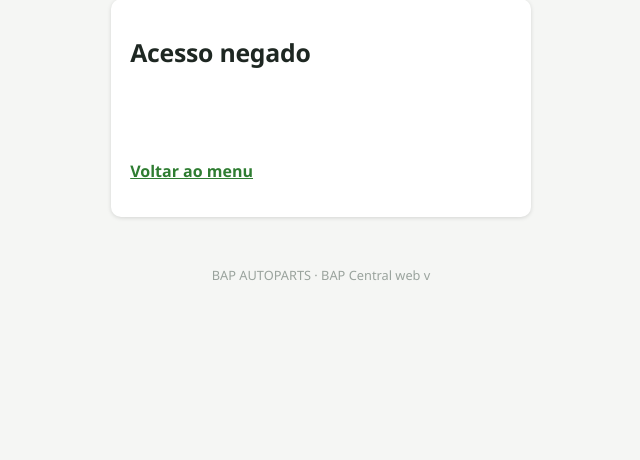
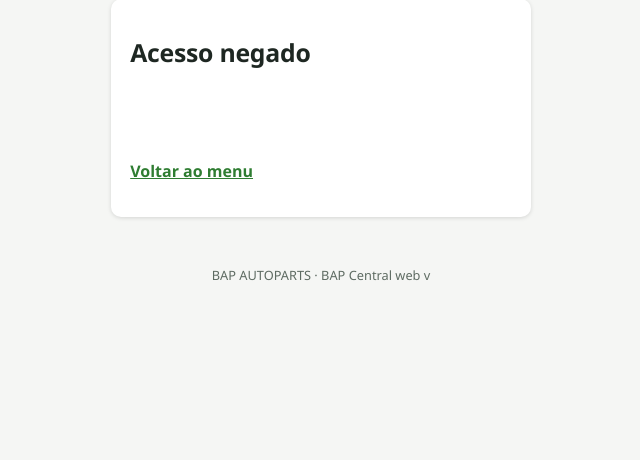
Before and after one commit to aloirr/bapcentral, a Python web app: template web/app/templates/erro.html in a window 1280 px wide. Shown: the part 80-540 px from the top of the page, without its empty margins (319-959 px from the left). Run offline with Jinja, Linux system fonts and the light colour scheme; the template is opened without the code that fills it, so the values that code supplies are empty.

Commit message:
T-0020: abas cabem no celular, rodapé com contraste AA, margens no celular
Agente: modulo-web

Co-Authored-By: Claude Opus 5.5 <noreply@anthropic.com>
Claude-Session: https://claude.ai/code/session_017Zri5neTVPHYrDUXf9tjgB

```diff
--- a/web/app/static/estilo.css
+++ b/web/app/static/estilo.css
@@ -222,7 +222,7 @@ body{background:#F5F6F4;color:#1E2722;font-family:"Segoe UI",system-ui,Roboto,sa
 .aviso.info{background:transparent;color:#69736D;font-size:.78rem;text-align:right;padding:.4rem 1.4rem 0}
 .aviso.info.faixa-pc,main .aviso.info{text-align:left;background:#EEF4EC;color:#1E2722;border-radius:8px;padding:.45rem .8rem;margin:.3rem 0}
 main{max-width:1320px;padding:.6rem 1.4rem}
-.abas{display:inline-flex;gap:2px;background:#E6EAE5;border-radius:10px;padding:3px;margin:.4rem 0 1rem}
+.abas{display:inline-flex;max-width:100%;overflow-x:auto;gap:2px;background:#E6EAE5;border-radius:10px;padding:3px;margin:.4rem 0 1rem}
 .abas a{background:none;border-radius:8px;color:#4A564E;padding:.45rem 1rem;font-weight:600}
 .abas a.ativa{background:#fff;color:#1E2722;box-shadow:0 1px 3px #0002}
 .cab-painel h1,main h1{font-size:1.55rem;font-weight:700;letter-spacing:-.01em}
@@ -254,7 +254,7 @@ main{max-width:1320px;padding:.6rem 1.4rem}
 .quadro.indisp{background:#EEF1EE;color:#69736D}
 button{background:#2F7D32;border-color:#2F7D32}
 .cob-desfaz button,.filtros-tab a,.caixa a{color:#2F7D32}
-footer{color:#9AA39D}
+footer{color:#5E6B62}
 /* barras: as cores do PC trocadas pelas da BAP (verde, verde-escuro, areia, cinza-verde) */
 .gb-b i,.leg i{border-radius:6px 6px 0 0}.leg i{border-radius:2px}
 .gb-b i[style*="62BB47" i],.leg i[style*="62BB47" i]{background:#7DB46A!important}
@@ -272,3 +272,4 @@ footer{color:#9AA39D}
 .juntas .tab-dados th,.juntas .tab-dados td{padding:.25rem .45rem;font-size:.8rem}
 .juntas .dica-rolagem{display:none}
 @media(max-width:600px){.juntas .junta{min-width:0;flex-basis:100%}}
+@media(max-width:600px){main{padding:.6rem}.topo{padding:.5rem .8rem}.aviso.info{padding:.3rem .8rem 0}.cob{min-width:0}}
```
